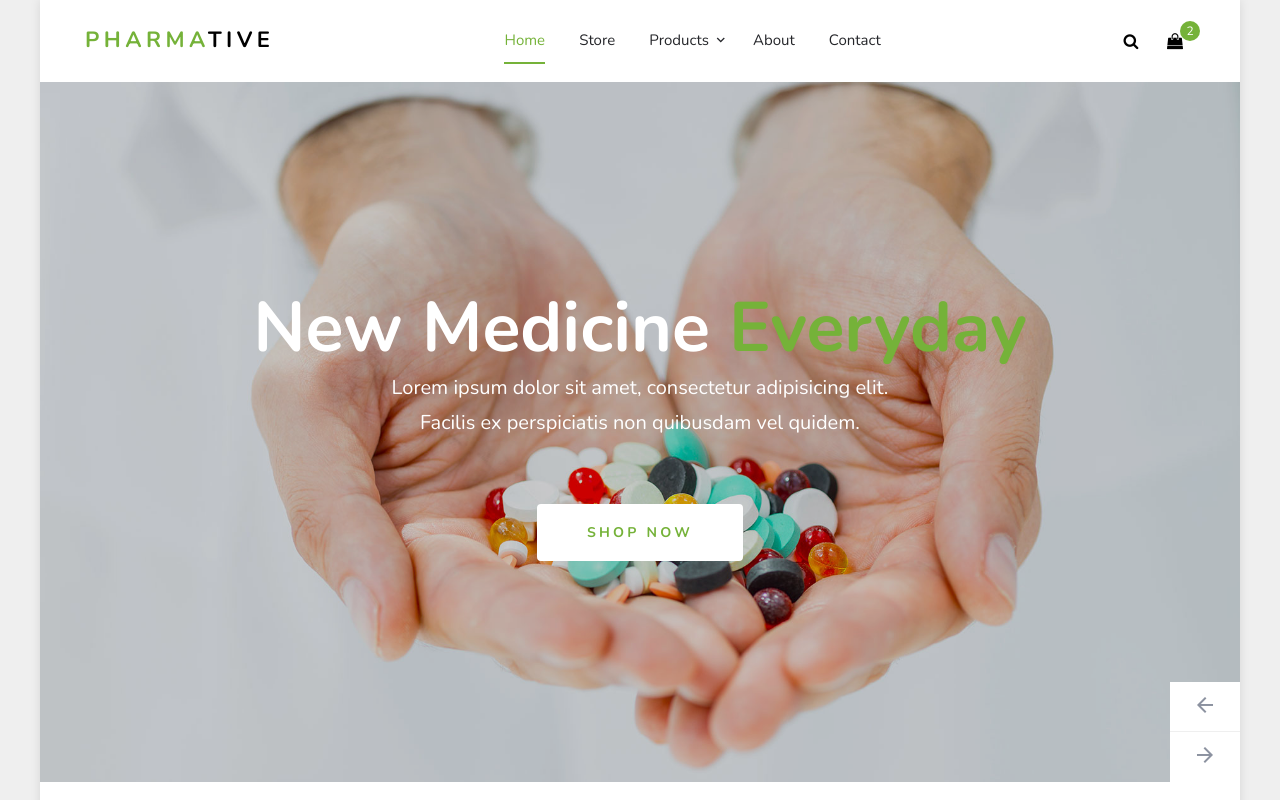
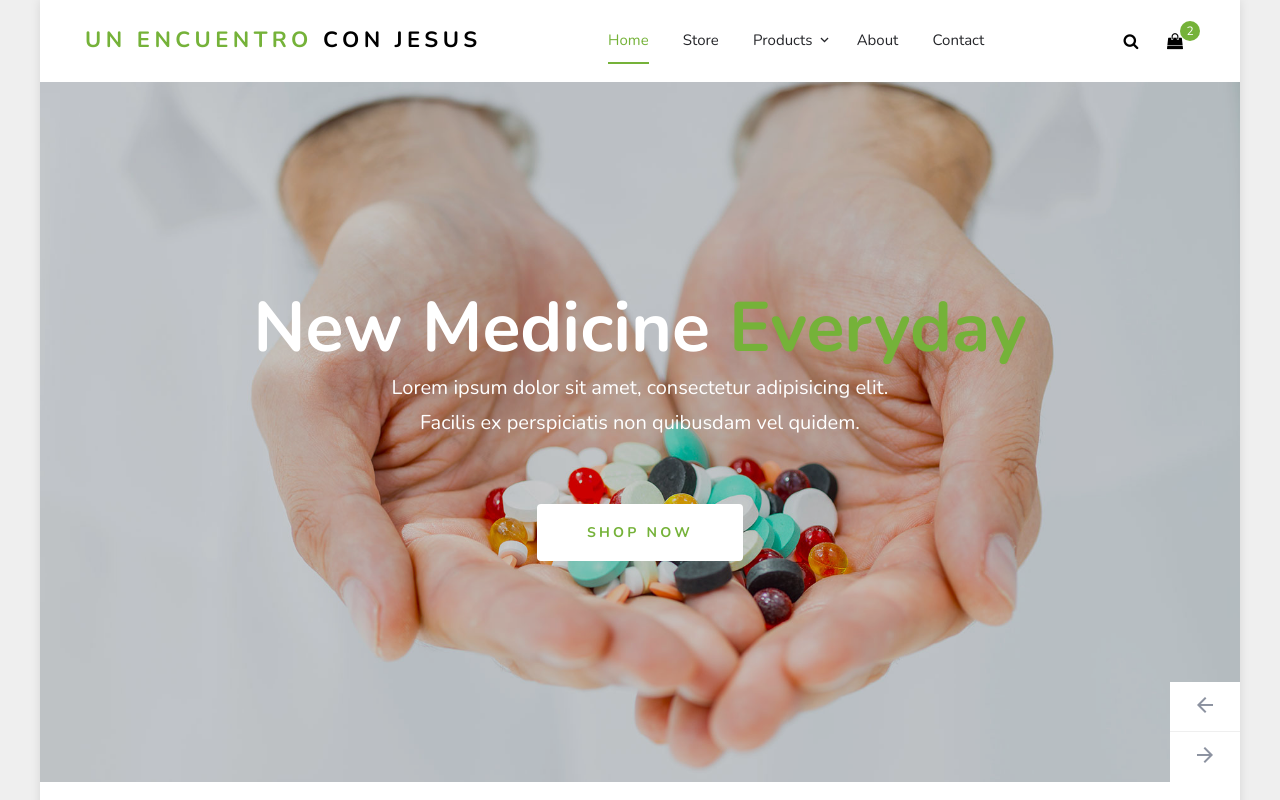
Before and after one commit to JoseSeven/UnEncuentroConJesus, a plain HTML site: page index.html in a window 1280 px wide. Shown: the top 800 px of the page. Drawn offline with nearby package versions, Linux system fonts and the light colour scheme; files whose address does not match are found by name.

Commit message:
index name update

```diff
--- a/index.html
+++ b/index.html
@@ -2,7 +2,7 @@
 <html lang="en">
 
 <head>
-  <title>Pharmative &mdash; Colorlib Template</title>
+  <title>Un Encuentro Con Jesus</title>
   <meta charset="utf-8">
   <meta name="viewport" content="width=device-width, initial-scale=1, shrink-to-fit=no">
 
@@ -43,7 +43,7 @@
         <div class="d-flex align-items-center justify-content-between">
           <div class="logo">
             <div class="site-logo">
-              <a href="index.html" class="js-logo-clone"><strong class="text-primary">Pharma</strong>tive</a>
+              <a href="index.html" class="js-logo-clone"><strong class="text-primary">Un Encuentro</strong> Con Jesus</a>
             </div>
           </div>
           <div class="main-nav d-none d-lg-block">
```
